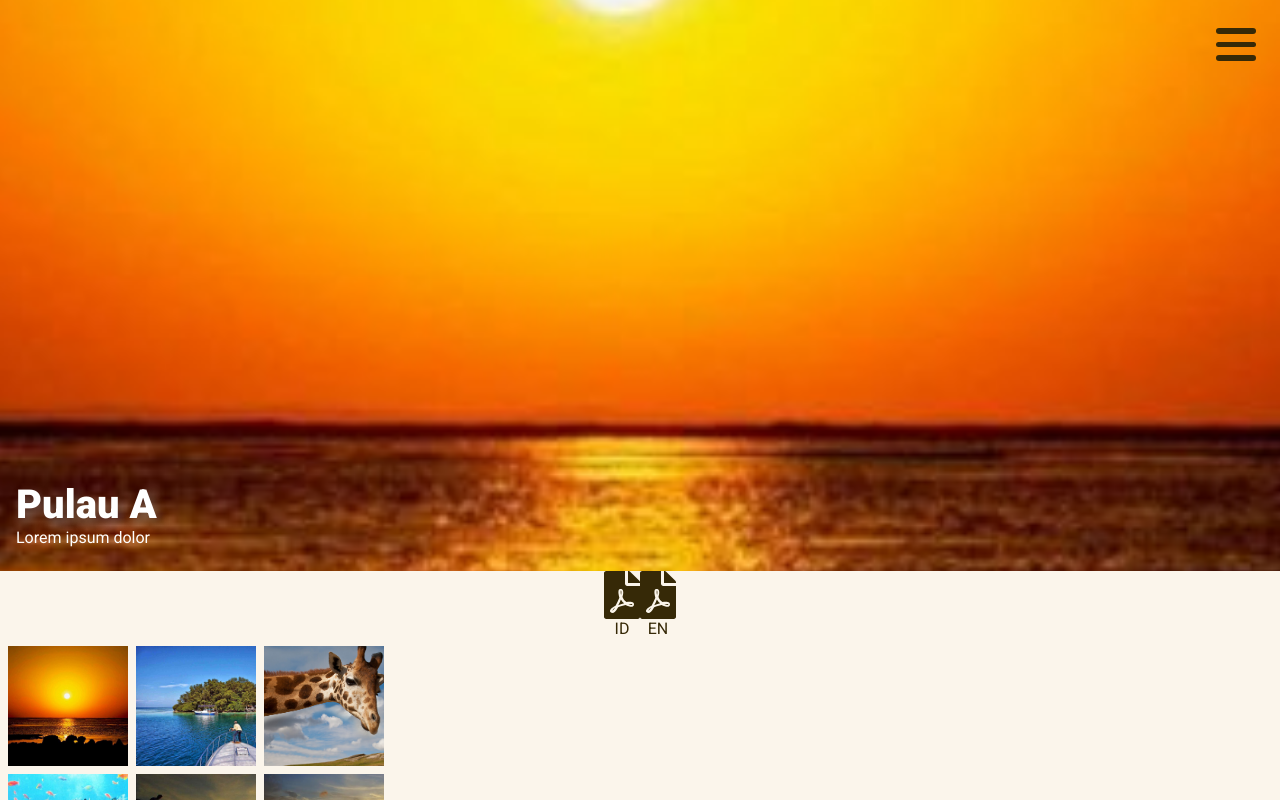
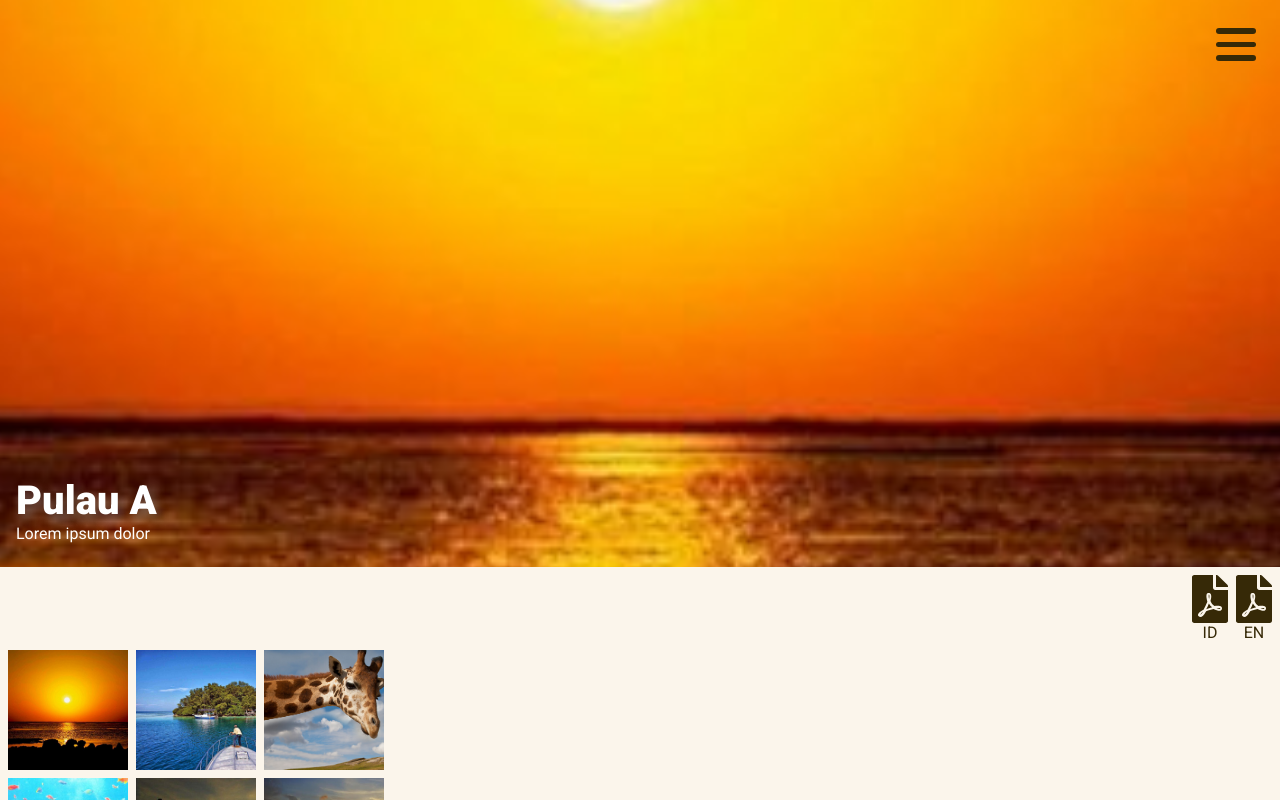
Before and after one commit to 6ne/everytour.id, a React (Create React App) app in the folder front-end/: page /destination/1 in a window 1280 px wide. Built offline with nearby package versions, Linux system fonts and the light colour scheme.

Commit message:
add margin to pdf icon

```diff
--- a/front-end/src/components/Icon/index.tsx
+++ b/front-end/src/components/Icon/index.tsx
@@ -7,13 +7,14 @@ import Layout from '../Layout'
 interface IIcon {
   Icon: IconDefinition,
   Path?: string,
-  Text?: string
+  Text?: string,
+  CustomStyles?: string
 }
 
-export default ({ Icon, Path, Text }: IIcon) => {
+export default ({ Icon, Path, Text, CustomStyles }: IIcon) => {
   return Path ?
   (
-    <a target="_blank" rel="noopener noreferrer" href={Path}>
+    <a target="_blank" rel="noopener noreferrer" href={Path} className={CustomStyles}>
       <Layout Col>
         <FontAwesomeIcon icon={Icon} className={Style.Icon} />
         { Text && <span>{Text}</span> }
--- a/front-end/src/pages/Destination/index.tsx
+++ b/front-end/src/pages/Destination/index.tsx
@@ -21,10 +21,10 @@ export default () => {
       <ContentImage To="/" Title="Pulau A" Subtitle="Lorem ipsum dolor" ImgUrl={sunset} CustomLinkStyle={Style.Linking} CustomContentStyle={Style.ContentImage}/>
 
       {/* tinggal kasi margin antar pdf sama apus pdfreader component */}
-      <Layout>
-        <Icon Path="https://somewherethepdfbelongsto.pdf" Text="ID"
+      <Layout customStyles={Style.PDFIconContainer}>
+        <Icon CustomStyles={Style.PDFIcon} Path="https://somewherethepdfbelongsto.pdf" Text="ID"
           Icon={faFilePdf} />
-        <Icon Path="https://somewherethepdfbelongsto.pdf" Text="EN"
+        <Icon CustomStyles={Style.PDFIcon} Path="https://somewherethepdfbelongsto.pdf" Text="EN"
           Icon={faFilePdf} />
       </Layout>
       <Layout Col={true} customStyles={Style.ImageContainer}>
--- a/front-end/src/pages/Destination/style.module.scss
+++ b/front-end/src/pages/Destination/style.module.scss
@@ -4,14 +4,15 @@
     pointer-events: none;
 }
 
+.PDFIconContainer {
+    justify-content: flex-end;
+    .PDFIcon {
+        margin: .5em .5em 0 0;
+    }
+}
+
 .ContentImage {
     background-size: 200%;
-}
-
-.pdfIcon {
-    display: flex;
-    flex-direction: column;
-    margin: .5em;
 }
 
 .ImageContainer {
```
